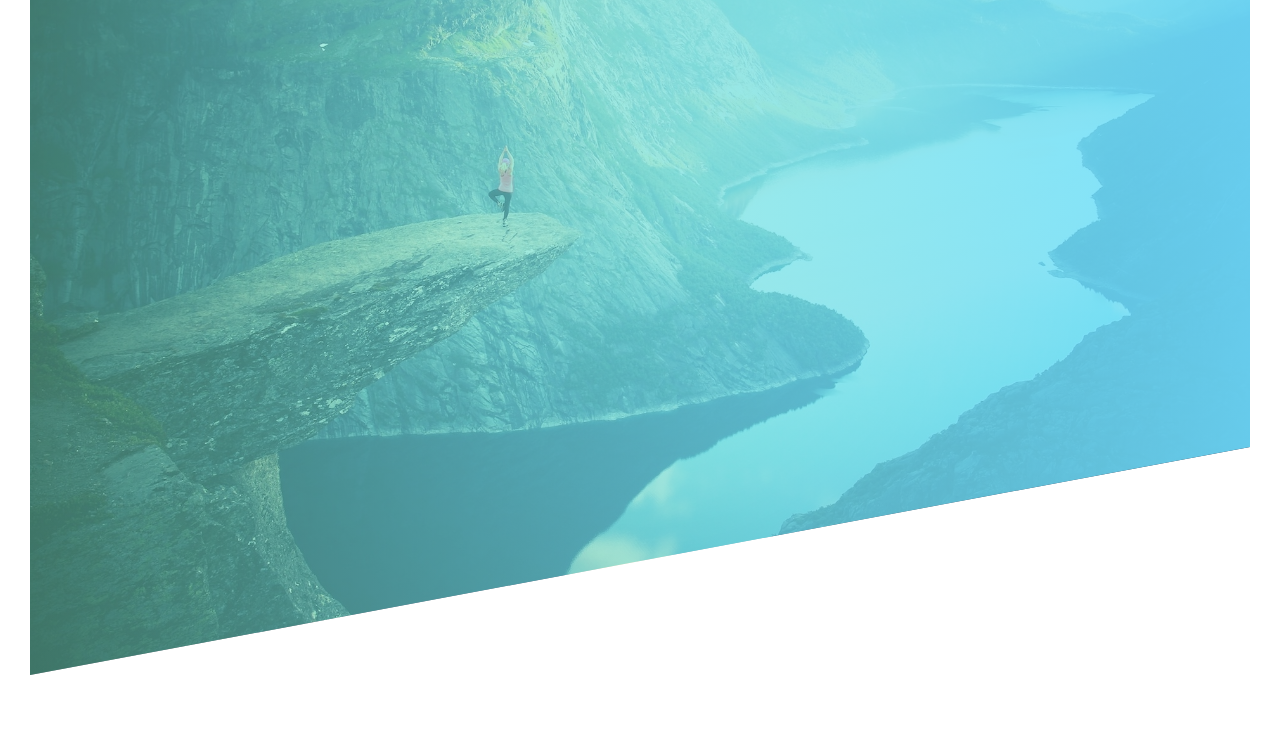
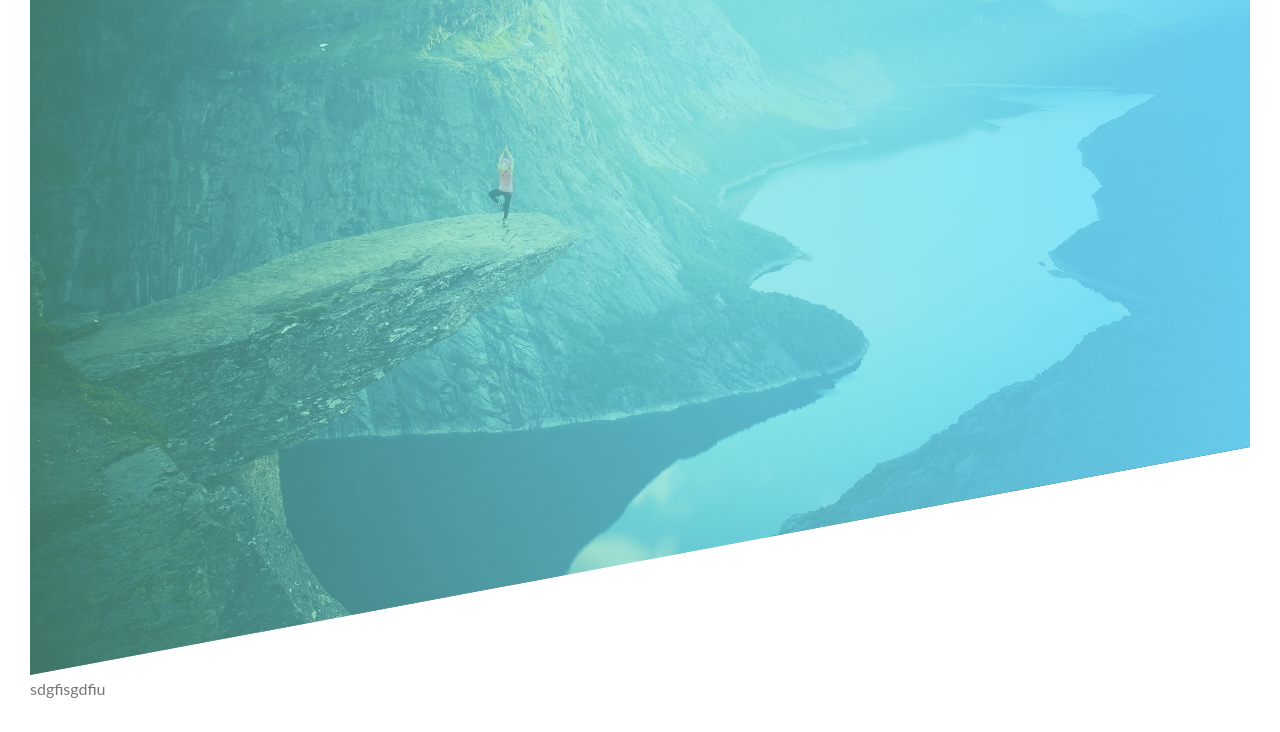
Before and after one commit to RutujaMokadam/Natours, a plain HTML site: page index.html in a window 1280 px wide. Shown: the part 115-847 px from the top of the page. Before the commit the page ends 820 px from the top, so only its background shows below. Drawn offline with Linux system fonts and the light colour scheme.

Commit message:
second commit add div

```diff
--- a/index.html
+++ b/index.html
@@ -14,5 +14,6 @@
                 <span class="heading-primary-sub">is where life happens</span>
             </h1>
         </header>
+        <div>sdgfisgdfiu</div>
     </body>
 </html>
```
